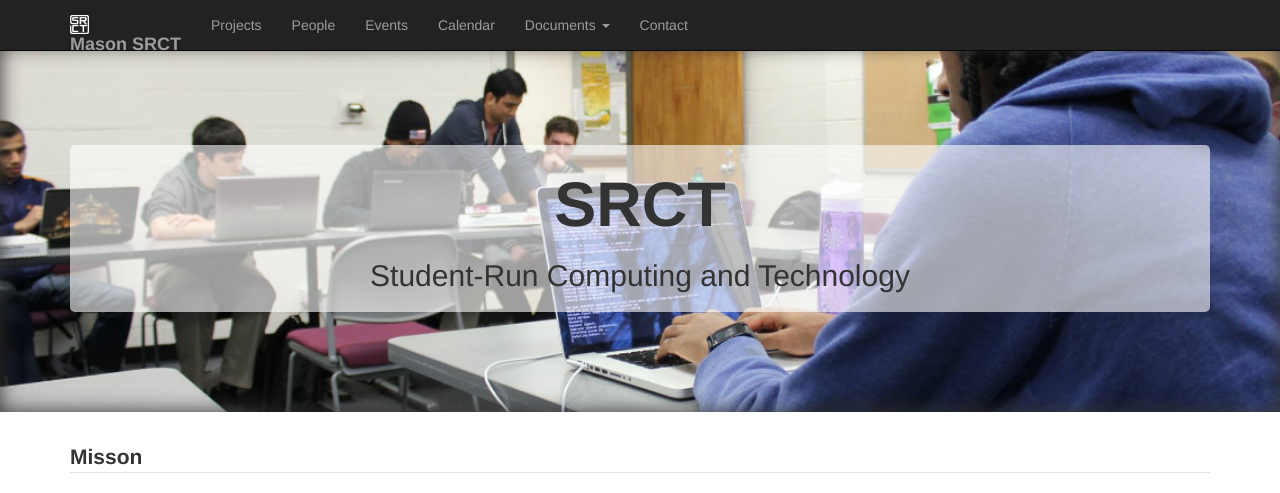
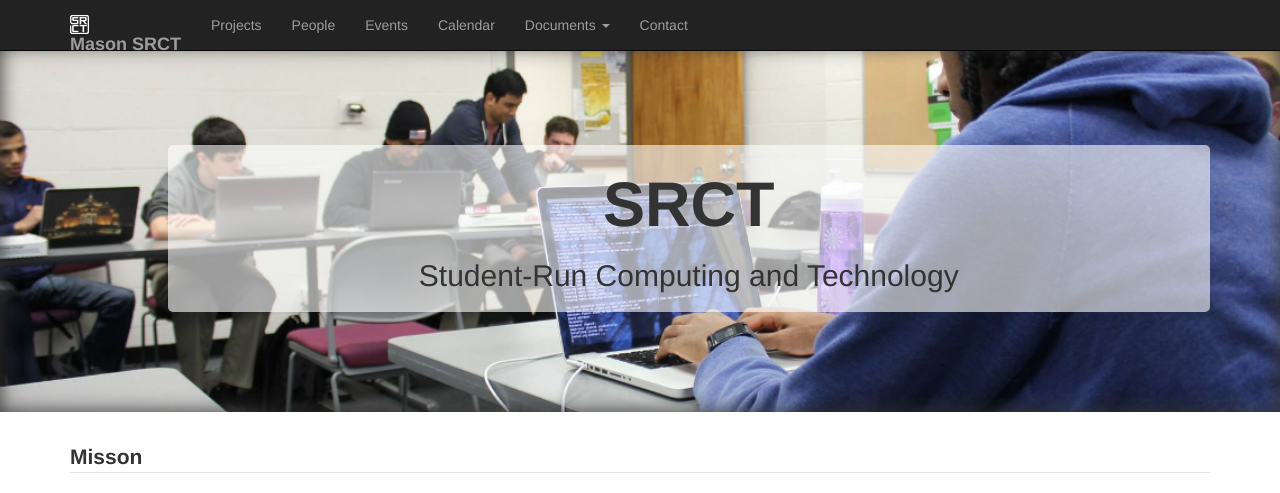
Before and after one commit to srct/srctweb, a Python web app: template srctweb/website/templates/index.html in a window 1280 px wide. Shown: the top 493 px of the page. Run offline with Jinja, Linux system fonts and the light colour scheme; the template is opened without the code that fills it, so the values that code supplies are empty; some libraries are stand-ins or nearby versions.

Commit message:
offset logo banner by one

```diff
--- a/srctweb/website/templates/index.html
+++ b/srctweb/website/templates/index.html
@@ -13,9 +13,13 @@ SRCT
 
       <!-- <li class="layer" data-depth="0.00"> -->
       <div class="container">
-        <div class="text-center transparency">
-          <h1><strong>SRCT</strong></h1>
-          <p><h2>Student-Run Computing and Technology</h2></p>
+        <div class="row">
+          <div class="col-md-offset-1 col-md-11">
+            <div class="text-center transparency">
+              <h1><strong>SRCT</strong></h1>
+              <p><h2>Student-Run Computing and Technology</h2></p>
+            </div>
+          </div>
         </div>
       </div>
       <!-- </li> -->
```
